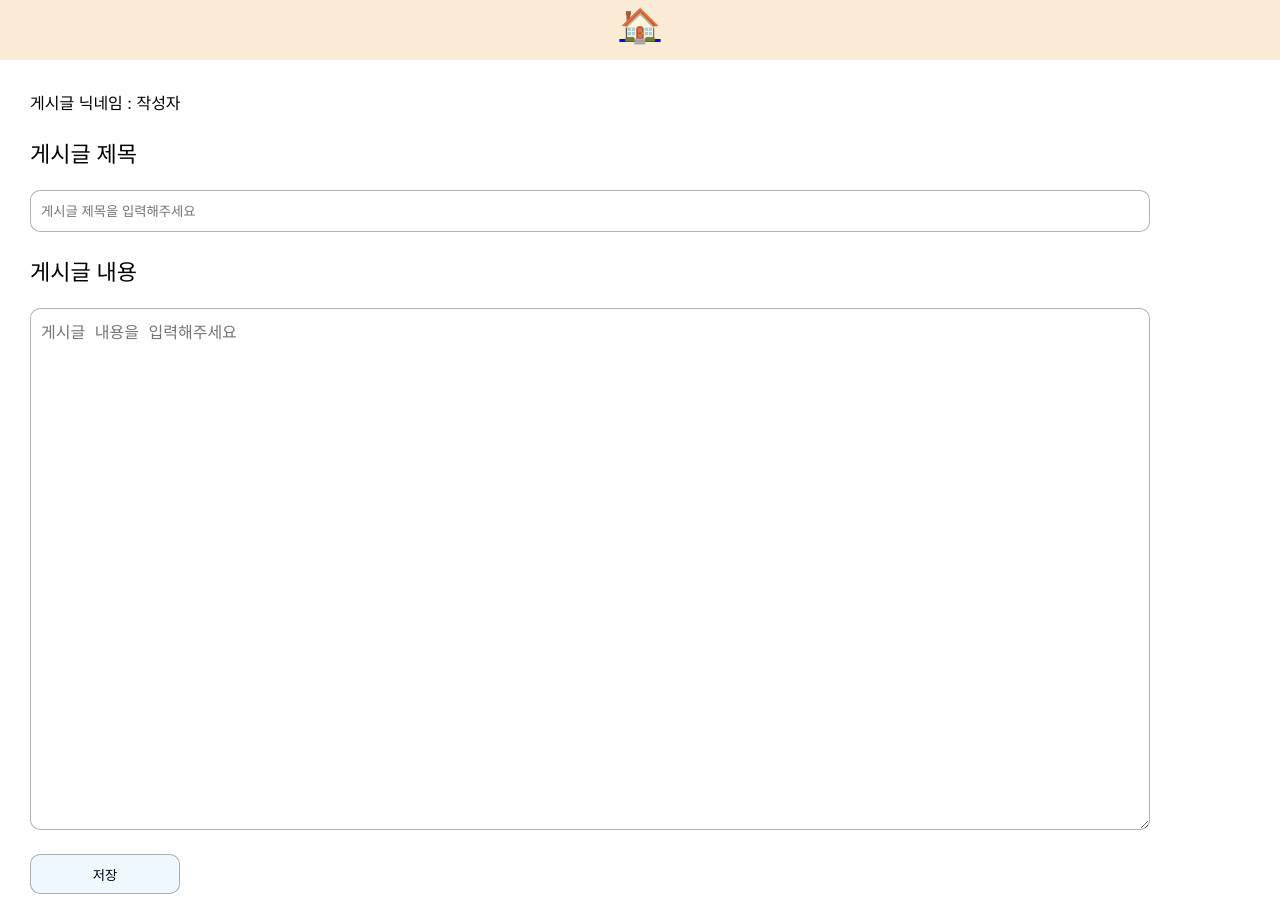
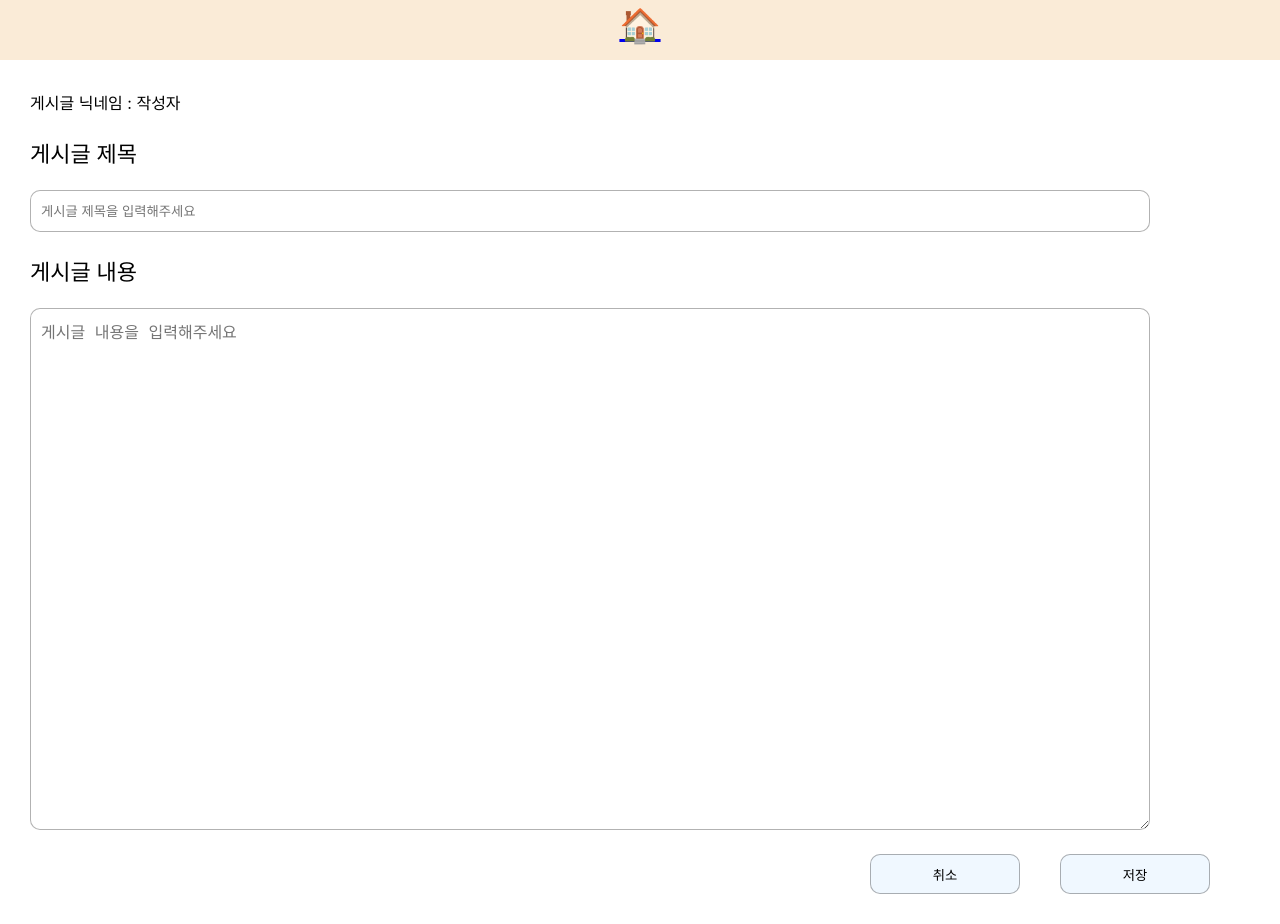
Before and after one commit to UkTheBlood/health-post, a React (Create React App) app: page /write in a window 1280 px wide. Built offline with nearby package versions, Linux system fonts and the light colour scheme; the HTML template or start-up script is replaced by a standard one.

Commit message:
feat: cancel button in write & update

```diff
--- a/src/pages/Detail.js
+++ b/src/pages/Detail.js
@@ -8,6 +8,7 @@ import {
   getDetailPost,
   updatePost,
 } from '../api/post/postapi';
+import Comments from '../coponents/Comments';
 
 // React => useMutation => await Axios => BE(Error) => await Axios => useMutation
 
@@ -29,8 +30,8 @@ function Detail() {
     getDetailPost(param.id)
   );
 
-  const [inputTitle, setInputTitle] = useState('');
-  const [inputContent, setInputContent] = useState('');
+  const [inputTitle, setInputTitle] = useState(data?.title);
+  const [inputContent, setInputContent] = useState(data?.content);
 
   // React Query 부분
   const queryClient = useQueryClient();
@@ -59,6 +60,15 @@ function Detail() {
     }
   };
 
+  // 취소 버튼
+  const cancelButton = () => {
+    if (window.confirm('취소하시겠습니까? 이전 화면으로 돌아갑니다.')) {
+      setContentState(false)
+    } else {
+      return;
+    }
+  };
+
   // 저장 버튼
   const saveButton = (id, inputTitle, inputContent) => {
     if (inputTitle !== '' && inputContent !== '') {
@@ -80,6 +90,7 @@ function Detail() {
     <>
       <div>
         {contentState === false ? (
+          <>
             <StDivContentWrap>
               <StDivWriter>
                 <StPWriter>작성자 : {data.nickname}</StPWriter>
@@ -105,7 +116,11 @@ function Detail() {
                   삭제
                 </StBtnPostDelete>
               </StDivContentButton>
+
+              {/* 댓글 부분 */}
             </StDivContentWrap>
+            <Comments />
+          </>
         ) : (
           <StDivContentWrap>
             <StDivWriter>
@@ -130,6 +145,7 @@ function Detail() {
               />
             </StDivContent>
             <StDivContentButton>
+              <StBtnCancle onClick={cancelButton}>취소</StBtnCancle>
               <StBtnSave
                 onClick={() =>
                   saveButton(data.postId, inputTitle, inputContent)
@@ -226,6 +242,9 @@ const StTextareaContent = styled.textarea`
   padding: 10px;
   border-radius: 10px;
 `;
+const StBtnCancle = styled(StBtnPostUpdate)`
+  margin: 20px 0px 0px 0px;
+`
 const StBtnSave = styled(StBtnPostDelete)`
   margin: 20px 20px 10px auto;
 `;
--- a/src/pages/Write.js
+++ b/src/pages/Write.js
@@ -17,6 +17,14 @@ function Write() {
 
   // navigate
   const navigate = useNavigate();
+
+  const cancelButton = () => {
+    if (window.confirm('취소하시겠습니까? 홈 화면으로 돌아갑니다.')) {
+      navigate('/');
+    } else {
+      return;
+    }
+  };
 
   // 리액트 쿼리
   const queryClient = useQueryClient();
@@ -64,6 +72,7 @@ function Write() {
           placeholder="게시글 내용을 입력해주세요"
         />
         <StDivSave>
+          <StBtnCancel onClick={cancelButton}>취소</StBtnCancel>
           <StBtnSave onClick={addButton}>저장</StBtnSave>
         </StDivSave>
       </div>
@@ -98,7 +107,10 @@ const StTextContent = styled.textarea`
   border: 1px solid rgba(0, 0, 0, 0.3);
   font-size: 16px;
 `;
-const StDivSave = styled.div``;
+const StDivSave = styled.div`
+  text-align: right;
+  margin-right: 40px;
+`;
 const StBtnSave = styled.button`
   width: 150px;
   height: 40px;
@@ -108,3 +120,12 @@ const StBtnSave = styled.button`
   border: 1px solid rgba(0, 0, 0, 0.3);
   background-color: aliceblue;
 `;
+const StBtnCancel = styled.button`
+  width: 150px;
+  height: 40px;
+  margin: 20px 40px 0px 0px;
+  text-align: center;
+  border-radius: 10px;
+  border: 1px solid rgba(0, 0, 0, 0.3);
+  background-color: aliceblue;
+`;
```
Lines whose indentation alone changed are shown as unchanged.
